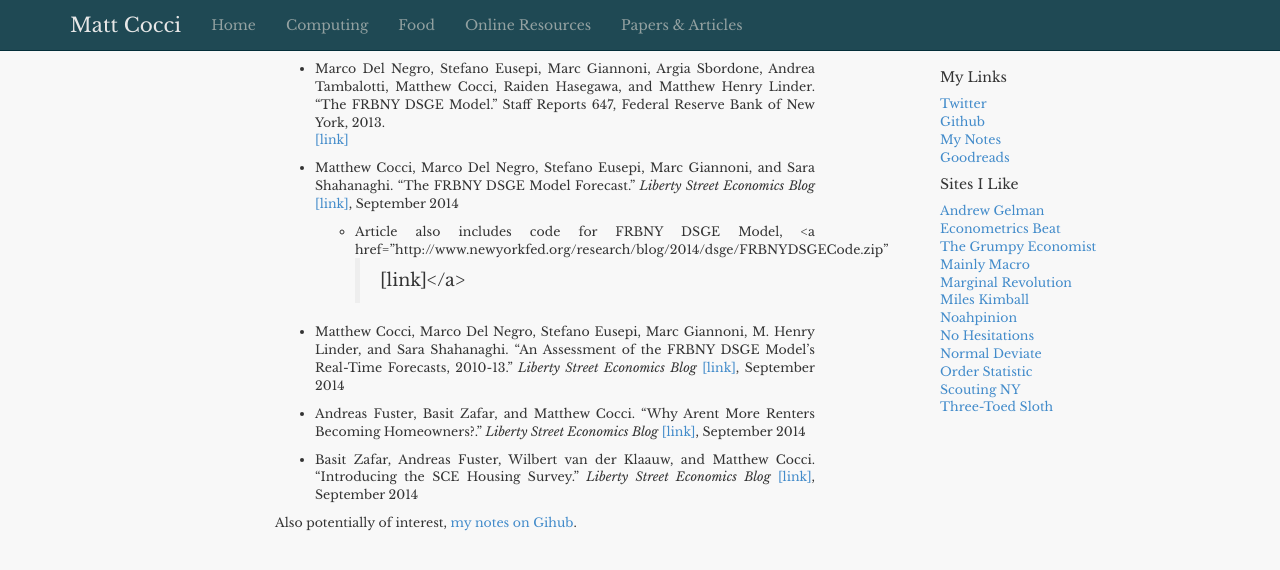
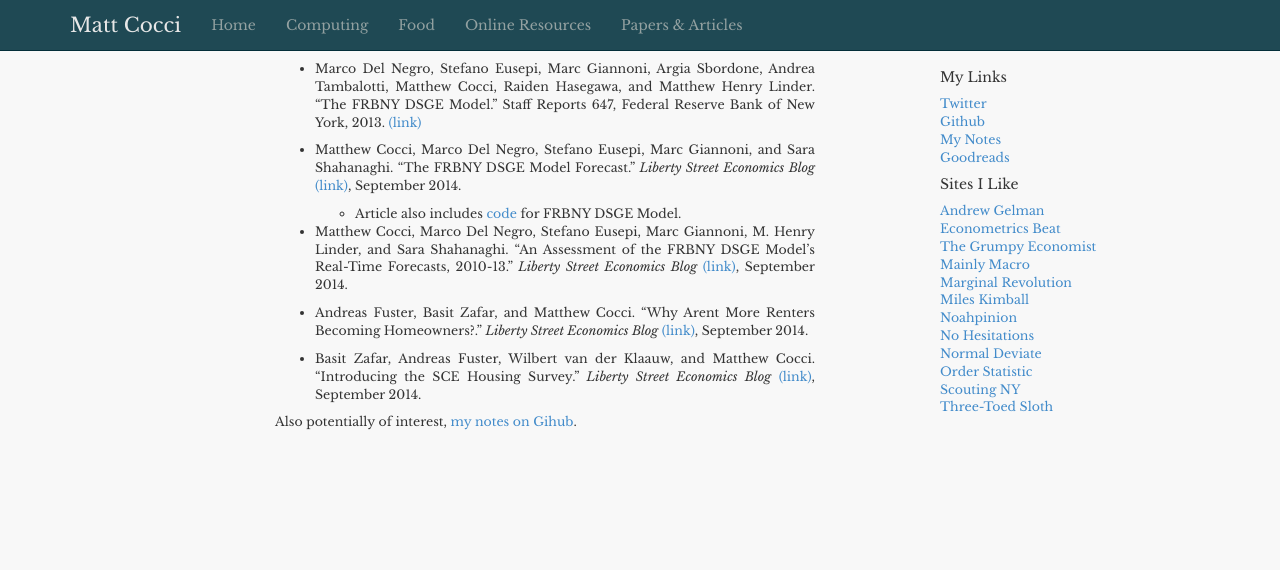
Before and after one commit to MattCocci/MattCocci.github.io, a Jekyll site: the page built from papers_articles.md, in a window 1280 px wide. Shown: the top 570 px of the page. Built offline with Jekyll 4.4.1, drawn with Linux system fonts in a browser that asks for light colours; nearby versions of some CDN libraries; part of the change alters nothing that is shown.

Commit message:
Fix papers and articles formatting

```diff
--- a/papers_articles.md
+++ b/papers_articles.md
@@ -2,46 +2,18 @@
 layout: default
 ---
 
-* Marco Del Negro, Stefano Eusepi, Marc Giannoni, Argia
-  Sbordone, Andrea Tambalotti, Matthew Cocci, Raiden Hasegawa,
-  and Matthew Henry Linder. "The FRBNY DSGE Model." Staff Reports
-  647, Federal Reserve Bank of New York, 2013.
-  <a href="http://ideas.repec.org/p/fip/fednsr/647.html"
-  target=_blank>[link]</a>
+* Marco Del Negro, Stefano Eusepi, Marc Giannoni, Argia Sbordone, Andrea Tambalotti, Matthew Cocci, Raiden Hasegawa, and Matthew Henry Linder. "The FRBNY DSGE Model." Staff Reports 647, Federal Reserve Bank of New York, 2013.  <a href="http://ideas.repec.org/p/fip/fednsr/647.html" target=_blank>(link)</a>
 
 * Matthew Cocci, Marco Del Negro, Stefano Eusepi, Marc Giannoni, and
-  Sara Shahanaghi. "The FRBNY DSGE Model Forecast." _Liberty Street
-  Economics Blog_
-  <a
-  href="http://libertystreeteconomics.newyorkfed.org/2014/09/the-frbny-dsge-model-forecast.html"
-  target=_blank>[link]</a>, September 2014
+  Sara Shahanaghi. "The FRBNY DSGE Model Forecast." _Liberty Street Economics Blog_ <a href="http://libertystreeteconomics.newyorkfed.org/2014/09/the-frbny-dsge-model-forecast.html" target=_blank>(link)</a>, September 2014.
 
-  * Article also includes code for FRBNY DSGE Model, <a
-  href="http://www.newyorkfed.org/research/blog/2014/dsge/FRBNYDSGECode.zip"
-  >[link]</a>
+  * Article also includes <a href="http://www.newyorkfed.org/research/blog/2014/dsge/FRBNYDSGECode.zip">code</a> for FRBNY DSGE Model.
+
+* Matthew Cocci, Marco Del Negro, Stefano Eusepi, Marc Giannoni, M. Henry Linder, and Sara Shahanaghi. "An Assessment of the FRBNY DSGE Model’s Real-Time Forecasts, 2010-13." _Liberty Street Economics Blog_ <a href="http://libertystreeteconomics.newyorkfed.org/2014/09/an-assessment-of-the-frbny-dsge-models-real-time-forecasts.html" target=_blank>(link)</a>, September 2014.
+
+* Andreas Fuster, Basit Zafar, and Matthew Cocci. "Why Arent More Renters Becoming Homeowners?." _Liberty Street Economics Blog_ <a href="http://libertystreeteconomics.newyorkfed.org/2014/09/why-arent-more-renters-becoming-homeowners.html" target=_blank>(link)</a>, September 2014.
+
+* Basit Zafar, Andreas Fuster, Wilbert van der Klaauw, and Matthew Cocci. "Introducing the SCE Housing Survey." _Liberty Street Economics Blog_ <a href="http://libertystreeteconomics.newyorkfed.org/2014/09/introducing-the-sce-housing-survey.html" target=_blank>(link)</a>, September 2014.
 
 
-* Matthew Cocci, Marco Del Negro, Stefano Eusepi, Marc Giannoni, M.
-  Henry Linder, and Sara Shahanaghi. "An Assessment of the FRBNY DSGE
-  Model’s Real-Time Forecasts, 2010-13." _Liberty Street Economics Blog_
-  <a
-  href="http://libertystreeteconomics.newyorkfed.org/2014/09/an-assessment-of-the-frbny-dsge-models-real-time-forecasts.html"
-  target=_blank>[link]</a>, September 2014
-
-* Andreas Fuster, Basit Zafar, and Matthew Cocci. "Why Arent More
-  Renters Becoming Homeowners?." _Liberty Street Economics Blog_
-  <a
-  href="http://libertystreeteconomics.newyorkfed.org/2014/09/why-arent-more-renters-becoming-homeowners.html"
-  target=_blank>[link]</a>, September 2014
-
-* Basit Zafar, Andreas Fuster, Wilbert van der Klaauw, and Matthew
-  Cocci. "Introducing the SCE Housing Survey." _Liberty Street Economics
-  Blog_
-  <a
-  href="http://libertystreeteconomics.newyorkfed.org/2014/09/introducing-the-sce-housing-survey.html"
-  target=_blank>[link]</a>, September 2014
-
-
-Also potentially of interest, <a
-href="https://github.com/MattCocci/Notes" target="_blank">my notes on
-Gihub</a>.
+Also potentially of interest, <a href="https://github.com/MattCocci/Notes" target="_blank">my notes on Gihub</a>.
```
